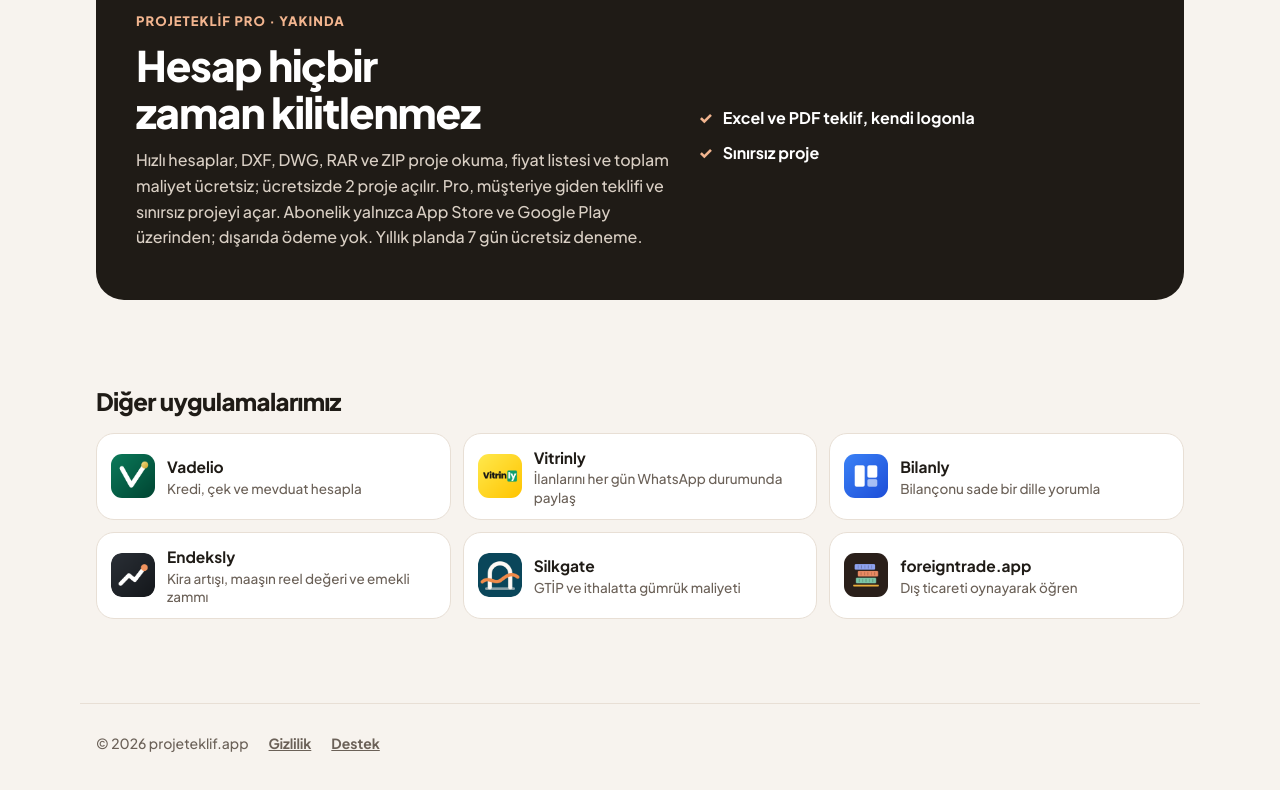
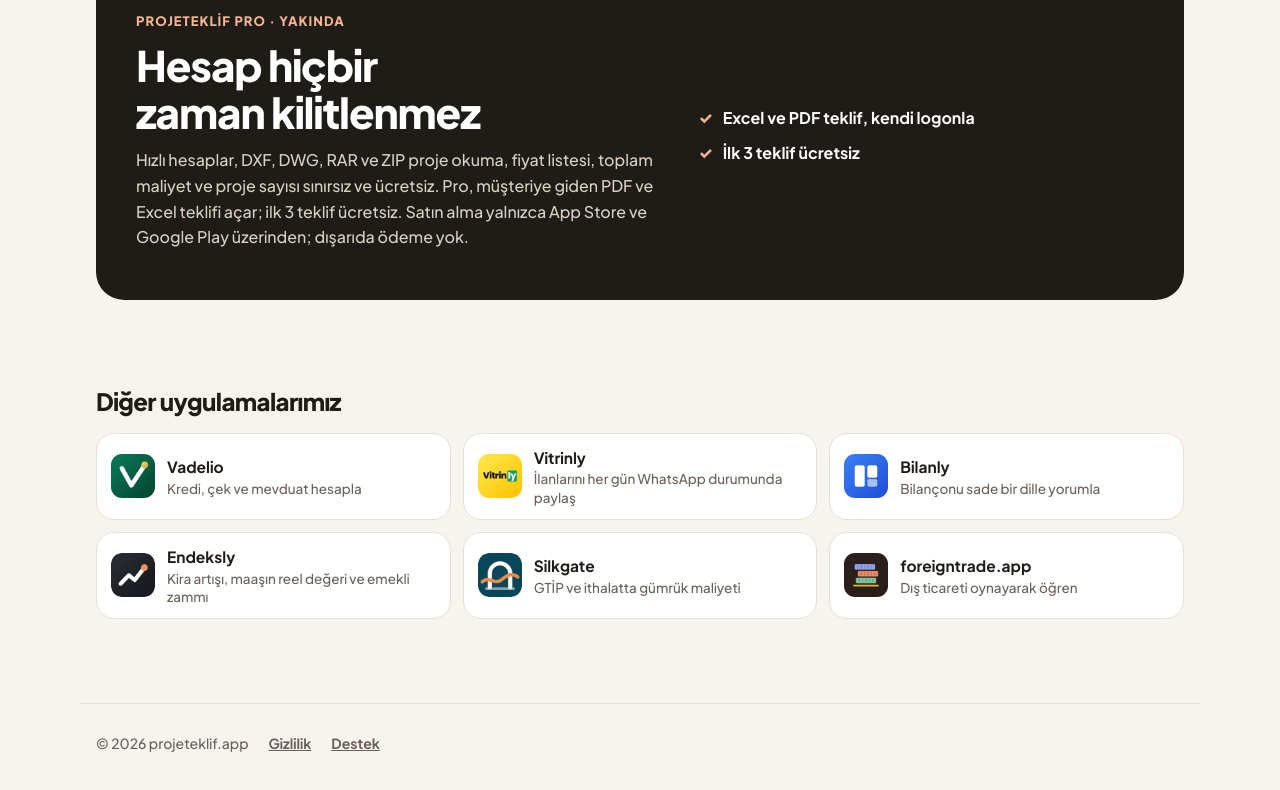
Before and after one commit to mahsunse-maker/projeteklif-site, a plain HTML site: page public/index.html in a window 1280 px wide. Shown: the part 5963-6753 px from the top of the page. Drawn offline with Linux system fonts and the light colour scheme.

Commit message:
Pro bölümü: proje sınırı kalktı, ilk 3 teklif ücretsiz; deneme süresi kaldırıldı
Co-Authored-By: Claude Opus 5.5 <noreply@anthropic.com>

```diff
--- a/public/index.html
+++ b/public/index.html
@@ -236,11 +236,11 @@ h2{font-size:clamp(28px,4.2vw,42px);margin:0 0 12px}
       <div>
         <p class="eyebrow" style="color:var(--accent-on-dark)">Projeteklif Pro · yakında</p>
         <h2>Hesap hiçbir zaman kilitlenmez</h2>
-        <p>Hızlı hesaplar, DXF, DWG, RAR ve ZIP proje okuma, fiyat listesi ve toplam maliyet ücretsiz; ücretsizde 2 proje açılır. Pro, müşteriye giden teklifi ve sınırsız projeyi açar. Abonelik yalnızca App Store ve Google Play üzerinden; dışarıda ödeme yok. Yıllık planda 7 gün ücretsiz deneme.</p>
+        <p>Hızlı hesaplar, DXF, DWG, RAR ve ZIP proje okuma, fiyat listesi, toplam maliyet ve proje sayısı sınırsız ve ücretsiz. Pro, müşteriye giden PDF ve Excel teklifi açar; ilk 3 teklif ücretsiz. Satın alma yalnızca App Store ve Google Play üzerinden; dışarıda ödeme yok.</p>
       </div>
       <ul>
         <li>Excel ve PDF teklif, kendi logonla</li>
-        <li>Sınırsız proje</li>
+        <li>İlk 3 teklif ücretsiz</li>
       </ul>
     </div>
   </section>
```
